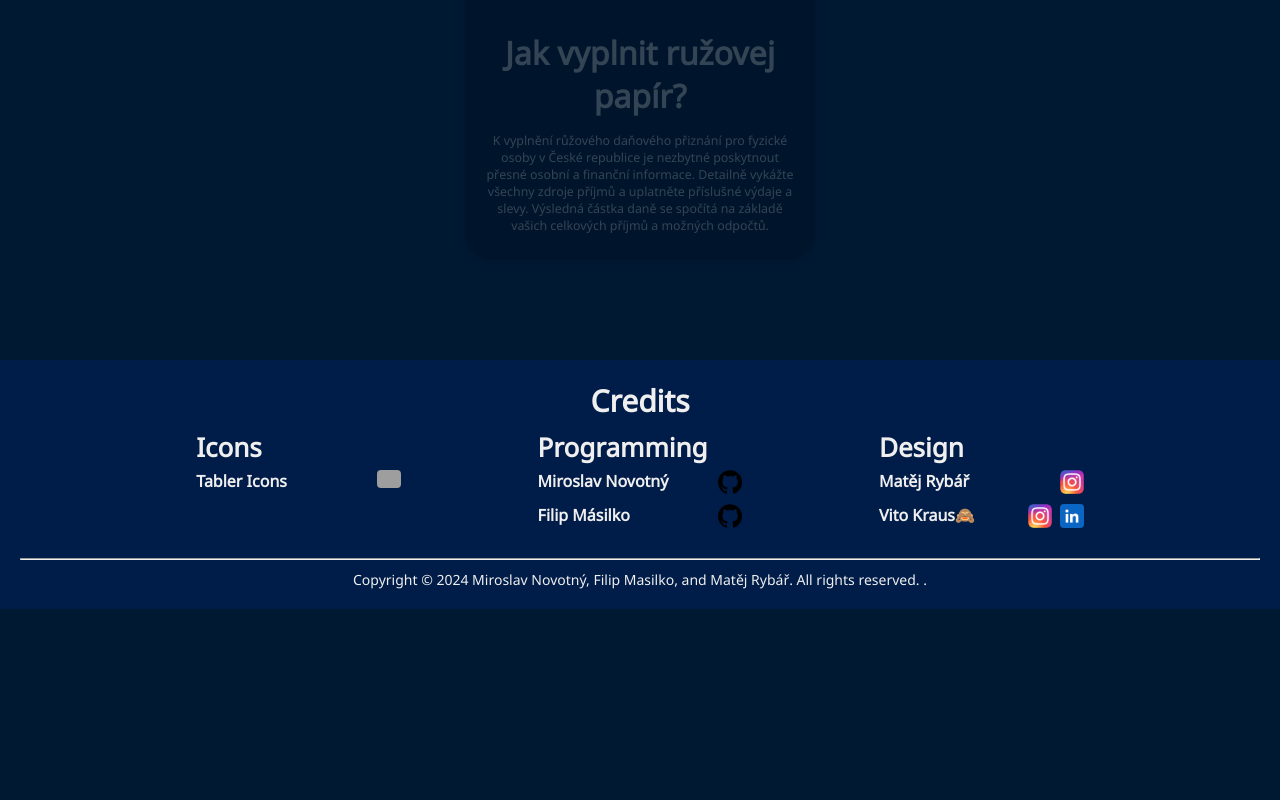
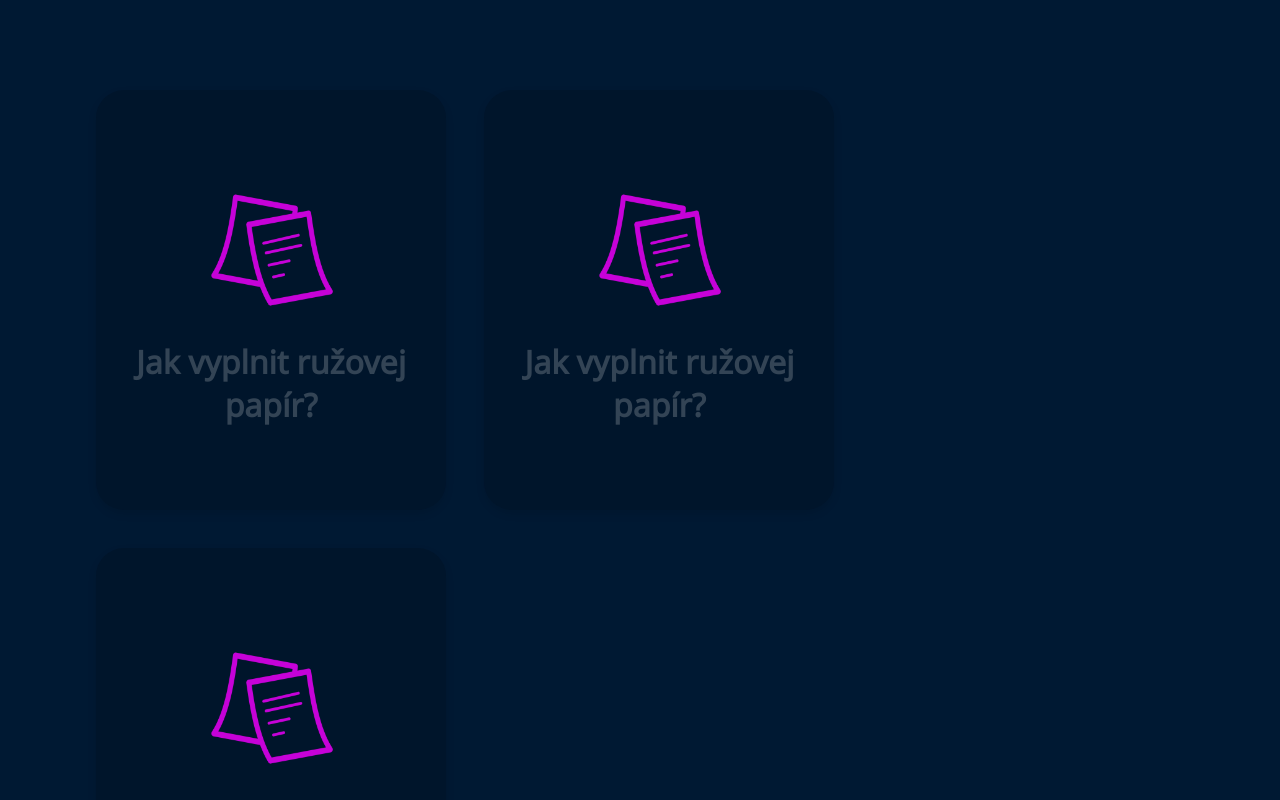
Before and after one commit to Miraneek/FinanciSvetNextJS, a Next.js app: page / in a window 1280 px wide. Shown: the part 1000-1800 px from the top of the page. Before the commit the page ends 1609 px from the top, so only its background shows below. Built offline with nearby package versions, Linux system fonts and the light colour scheme; grey boxes are pictures that could not be loaded.

Commit message:
🛖🛖🛖

```diff
--- a/src/app/page.js
+++ b/src/app/page.js
@@ -1,15 +1,12 @@
 import Hero from "@/components/otherComponents/Hero/Hero";
-import Carte from "@/components/otherComponents/CardSextion/Carte";
+import CardDone from "@/components/otherComponents/CardSextion/CardDone/CardDone";
 
 
 export default function Home() {
     return (
         <>
             <Hero/>
-            <Carte Name={"Jak vyplnit ružovej papír?"} Image= {"/CarteObrazky/ruzovejpapir.png"} Url={"./clanky/Co-je-to-ruzovy-papir"} Text={"K vyplnění růžového daňového přiznání pro fyzické osoby v České  republice je nezbytné poskytnout přesné osobní a finanční informace.\n" +
-                "Detailně vykážte všechny zdroje příjmů a uplatněte příslušné výdaje a  slevy. Výsledná částka daně se spočítá na základě vašich celkových  příjmů a možných odpočtů."}/>
-
-
+            <CardDone/>
         </>
     );
 }
--- /dev/null
+++ b/src/components/otherComponents/CardSextion/CardDone/CardDone.js
@@ -0,0 +1,15 @@
+import Carte from "@/components/otherComponents/CardSextion/Carte";
+import style from "./CardDone.module.css"
+export default function CardDone() {
+
+    return (
+        <div className={style.flex}>
+            <Carte Name="Jak vyplnit ružovej papír?" Image="/CarteObrazky/ruzovejpapir.png"
+                   Url="./clanky/Co-je-to-ruzovy-papir"/>
+            <Carte Name="Jak vyplnit ružovej papír?" Image="/CarteObrazky/ruzovejpapir.png"
+                   Url="./clanky/Co-je-to-ruzovy-papir"/>
+            <Carte Name="Jak vyplnit ružovej papír?" Image="/CarteObrazky/ruzovejpapir.png"
+                   Url="./clanky/Co-je-to-ruzovy-papir"/>
+        </div>
+    )
+}
--- /dev/null
+++ b/src/components/otherComponents/CardSextion/CardDone/CardDone.module.css
@@ -0,0 +1,6 @@
+.flex{
+    margin-top: 250px;
+    display: flex;
+    flex-wrap: wrap;
+    gap: 3vw;
+}
--- a/src/components/otherComponents/CardSextion/Carte.js
+++ b/src/components/otherComponents/CardSextion/Carte.js
@@ -1,15 +1,13 @@
 import Link from "next/link"
 import style from "./Carte.module.css"
 
-export default function Carte({Name, Image, Text, Url}) {
+export default function Carte({Name, Image, Url}) {
 
     return (
-        <Link href={Url}>
-            <div className={style.obalkarty}>
+        <Link href={Url} className={style.obalkarty}>
                 <img className={style.mainimage} src={Image} alt={Name}/>
                 <h1 className={style.nametext}>{Name}</h1>
-                <a className={style.text}>{Text}</a>
-            </div>
+
         </Link>
     )
 }
--- a/src/components/otherComponents/CardSextion/Carte.module.css
+++ b/src/components/otherComponents/CardSextion/Carte.module.css
@@ -13,6 +13,10 @@
     cursor: pointer;
 }
 
+.obalkarty *{
+    transition: all 0.3s ease-in-out;
+}
+
 .mainimage{
     width: 155px;
     height: 155px;
@@ -24,6 +28,7 @@
     font-size: 0.775rem;
     text-align: center;
   margin-top: 15px;
+    text-shadow: 0 0 0 #fff;
 }
 
 .nametext{
@@ -34,12 +39,9 @@
 }
 
 .obalkarty:hover {
-    transform: translateY(-10px);
+    transform: scale(105%);
     .text, .nametext {
-        color: #0094FF;
+        color: white;
+        text-shadow: 0 0 10px #fff;
     }
 }
-
-.text, .nametext {
-    transition: color 0.3s ease;
-}
```
